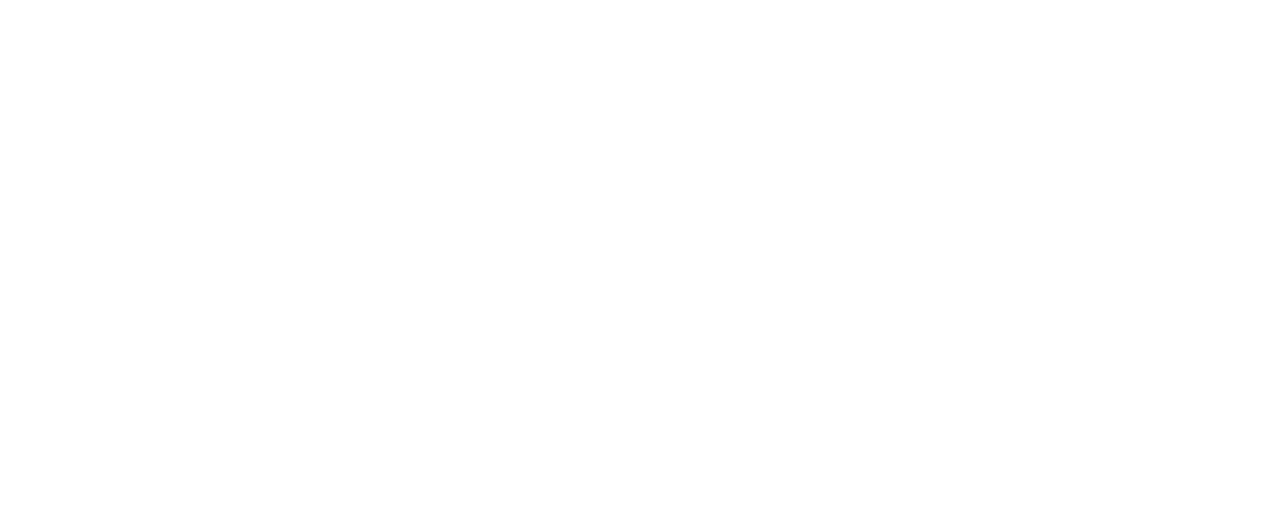
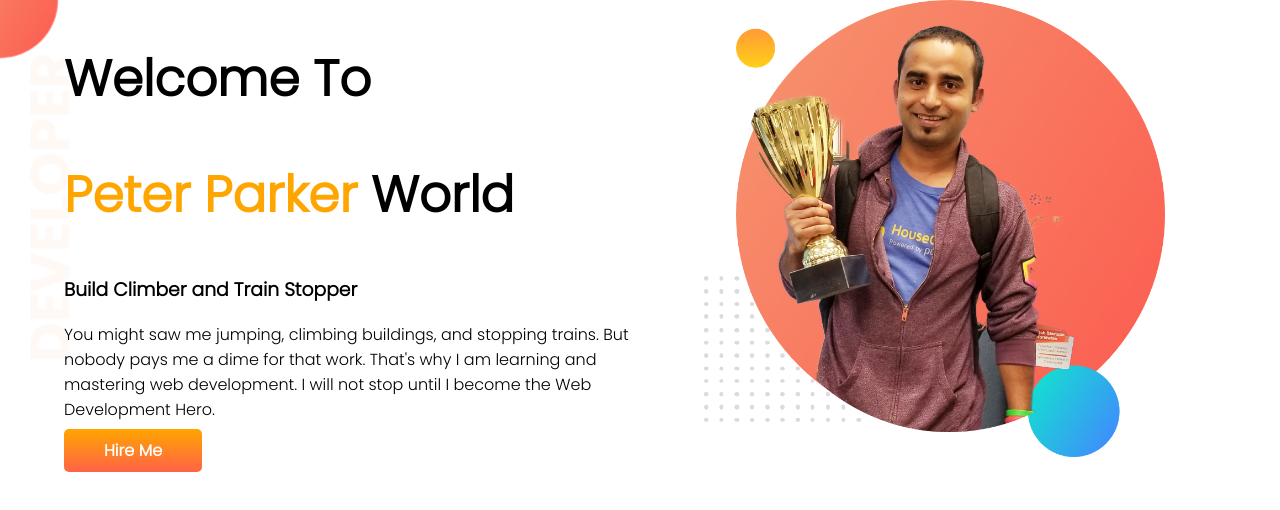
Before and after one commit to alvee74/agatsuma-portfolio, a plain HTML site: page index.html in a window 1280 px wide. Drawn offline with Linux system fonts and the light colour scheme.

Commit message:
banner added

```diff
--- a/index.html
+++ b/index.html
@@ -5,9 +5,23 @@
     <meta http-equiv="X-UA-Compatible" content="IE=edge">
     <meta name="viewport" content="width=device-width, initial-scale=1.0">
     <link rel="stylesheet" href="style.css">
+    <link rel="preconnect" href="https://fonts.googleapis.com">
+    <link rel="preconnect" href="https://fonts.gstatic.com" crossorigin>
+    <link href="https://fonts.googleapis.com/css2?family=Poppins:wght@300&display=swap" rel="stylesheet">
     <title>Agatsuma Portfolio</title>
 </head>
 <body>
-
+    <section class="top-banner">
+    <div class="half-width">
+        <h1>Welcome To</h1>
+        <h1><span>Peter Parker</span> World</h1>
+        <h3>Build Climber and Train Stopper</h3>
+        <p>You might saw me jumping, climbing buildings, and stopping trains. But nobody pays me a dime for that work. That's why I am learning and mastering web development. I will not stop until I become the Web Development Hero.</p>
+        <a class="link-button" target="_blank" href="https://github.com/alvee74">Hire Me</a>
+    </div>
+    <div class="half-width">
+        <img src="images/jhankar.png" alt="">
+    </div>
+    </section>
 </body>
 </html>
--- a/style.css
+++ b/style.css
@@ -0,0 +1,32 @@
+body{
+    font-family: 'Poppins', sans-serif;
+    margin: 0;
+}
+.top-banner{
+    background-image: url(images/top-banner.png);
+    background-repeat: no-repeat;
+}
+h1{
+    font-size: 50px;
+}
+span{
+    color: orange;
+}
+section{
+    display: flex;
+}
+.half-width{
+    width: 50%;
+    padding-left: 5%;
+}
+.half-width img{
+    width: 80%;
+}
+.link-button{
+    text-decoration: none;
+    background-image: linear-gradient(orange, tomato);
+    padding: 10px 40px;
+    border-radius: 5px;
+    color: white;
+    font-weight: 700;
+}
```
Also changed, not shown: images/dream-bg.png (added), images/exp-bg.png (added), images/jhankar.png (added), images/jhankar2.png (added), images/my-bg.png (added), images/my-bg2.png (added), images/top-banner.png (added).
